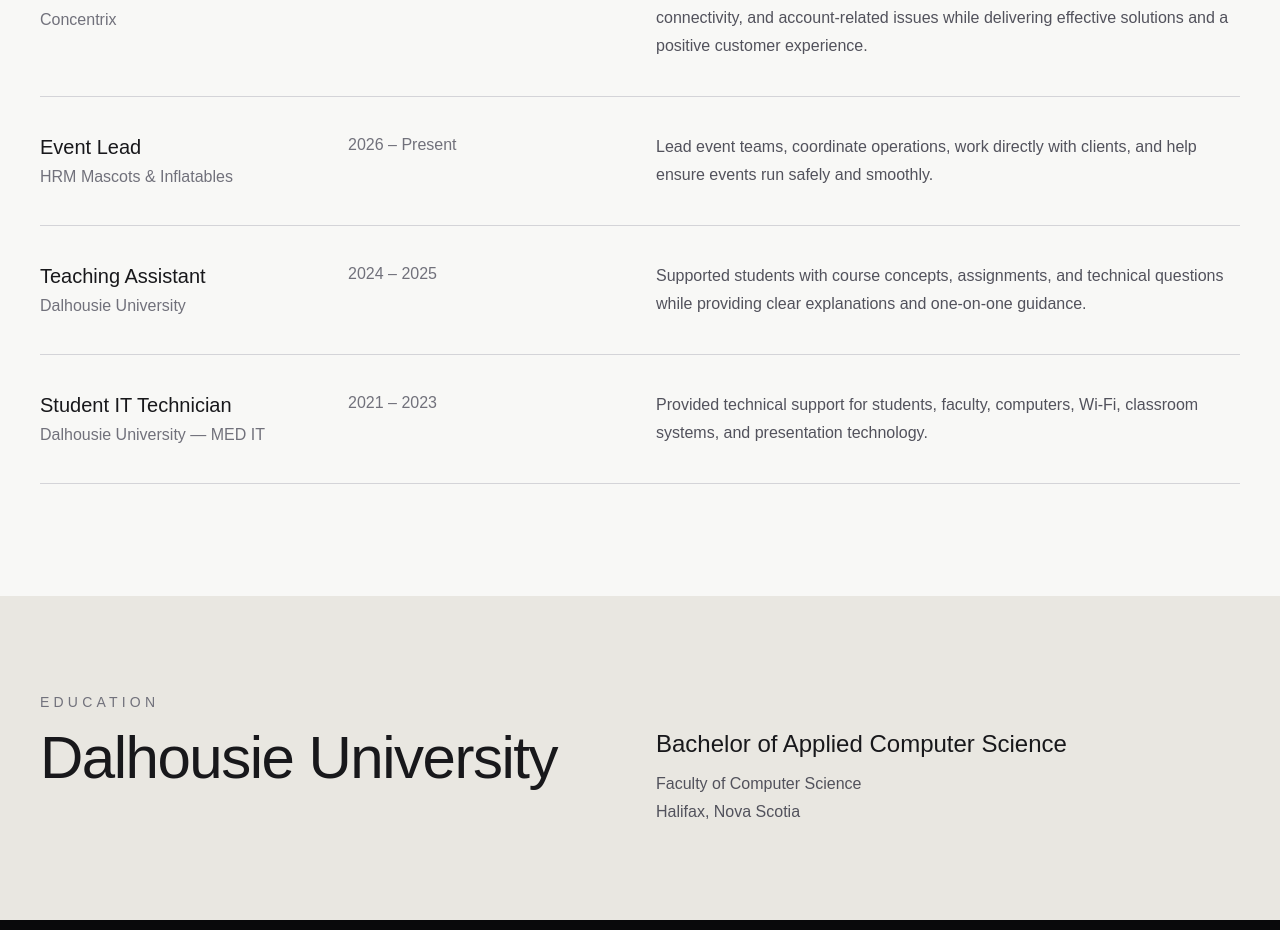
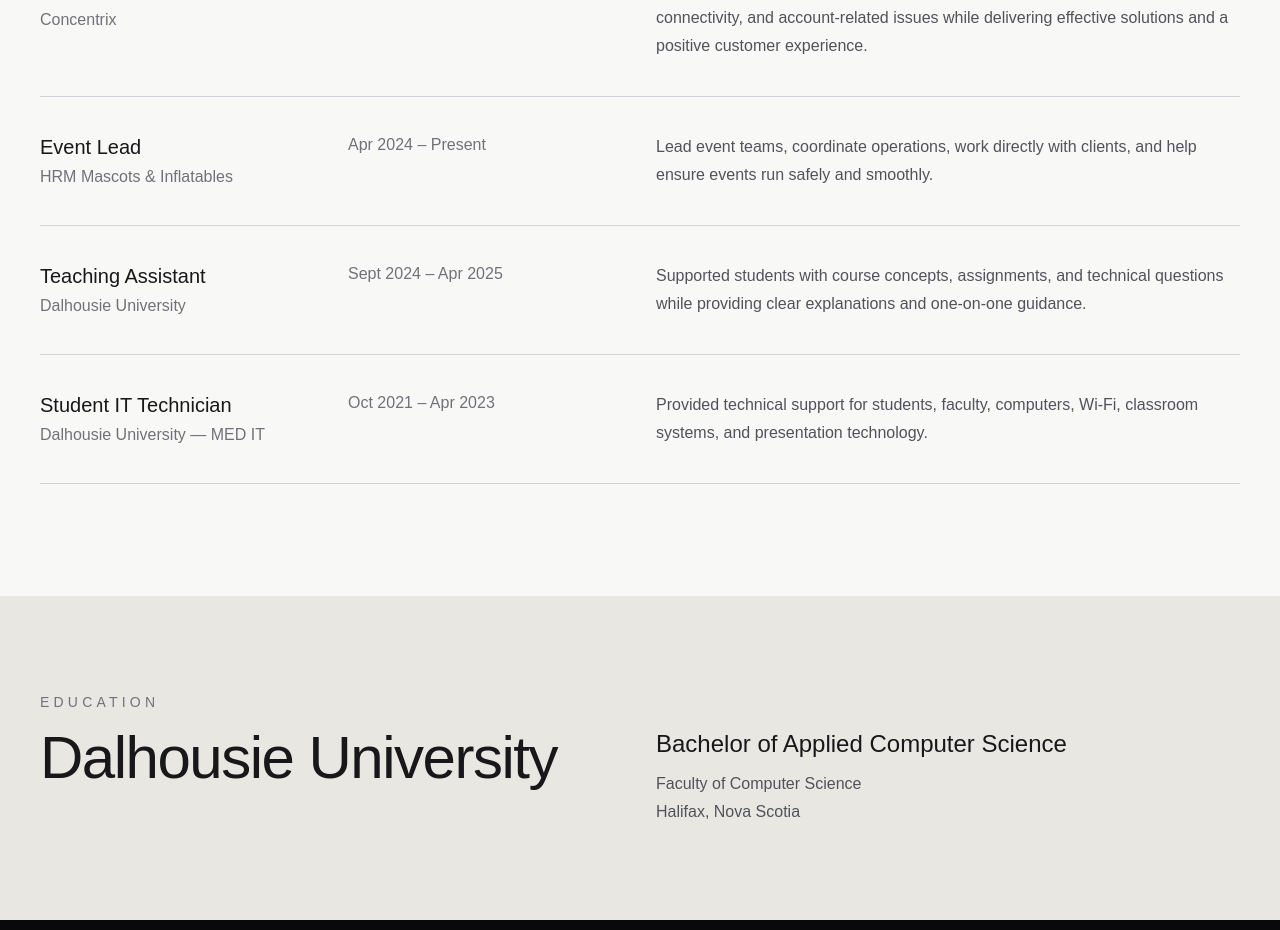
Before and after one commit to singh-02/portfolio, a Next.js app: page / in a window 1280 px wide. Shown: the part 3803-4733 px from the top of the page. Built offline with nearby package versions, Linux system fonts and the light colour scheme.

Commit message:
Updated timelines

```diff
--- a/app/page.tsx
+++ b/app/page.tsx
@@ -433,7 +433,7 @@
               </div>
 
               <p className="text-zinc-500">
-                2026 – Present
+                Apr 2024 – Present
               </p>
 
               <p className="max-w-2xl leading-7 text-zinc-600">
@@ -454,7 +454,7 @@
   </div>
 
   <p className="text-zinc-500">
-    2024 – 2025
+     Sept 2024 – Apr 2025
   </p>
 
   <p className="max-w-2xl leading-7 text-zinc-600">
@@ -475,7 +475,7 @@
               </div>
 
               <p className="text-zinc-500">
-                2021 – 2023
+               Oct 2021 – Apr 2023
               </p>
 
               <p className="max-w-2xl leading-7 text-zinc-600">
```
